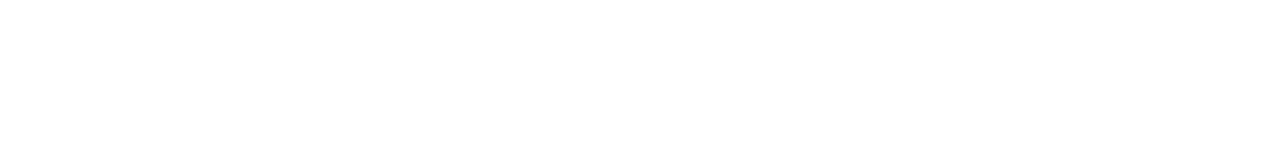
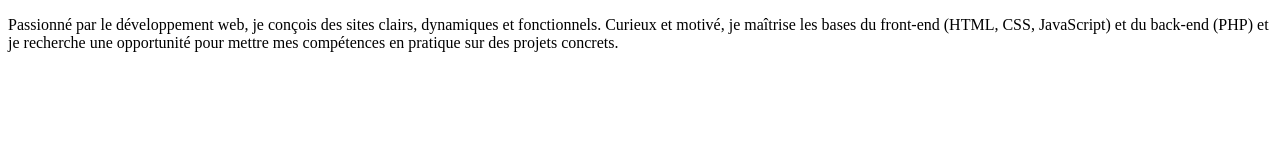
Before and after one commit to yezi-dath/mon-cv, a plain HTML site: page index.html in a window 1280 px wide. Drawn offline with Linux system fonts and the light colour scheme.

Commit message:
mise en place de la section description

```diff
--- a/index.html
+++ b/index.html
@@ -6,6 +6,10 @@
     <title>Document</title>
 </head>
 <body>
-
+ <p>
+      Passionné par le développement web, je conçois des sites clairs, dynamiques et fonctionnels.
+      Curieux et motivé, je maîtrise les bases du front-end (HTML, CSS, JavaScript) et du back-end (PHP)
+      et je recherche une opportunité pour mettre mes compétences en pratique sur des projets concrets.
+</p>
 </body>
 </html>
```
